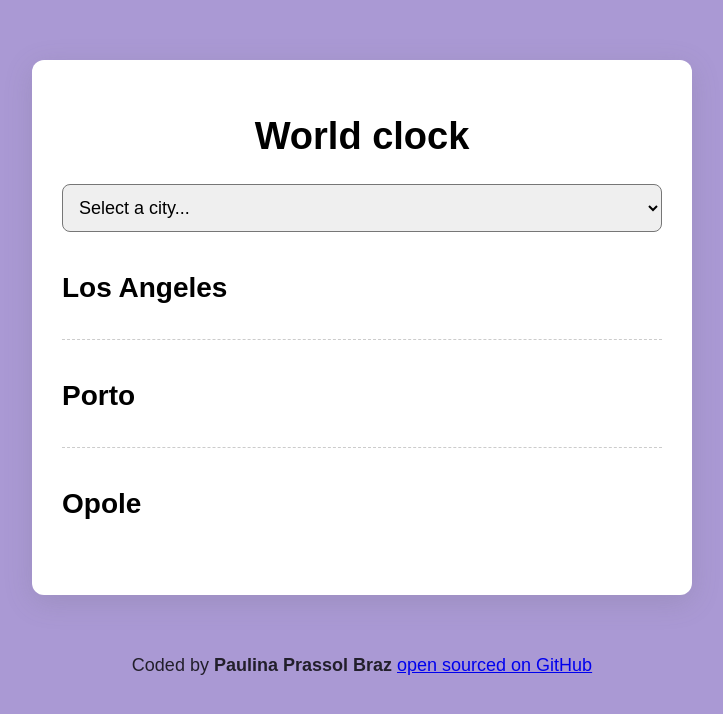
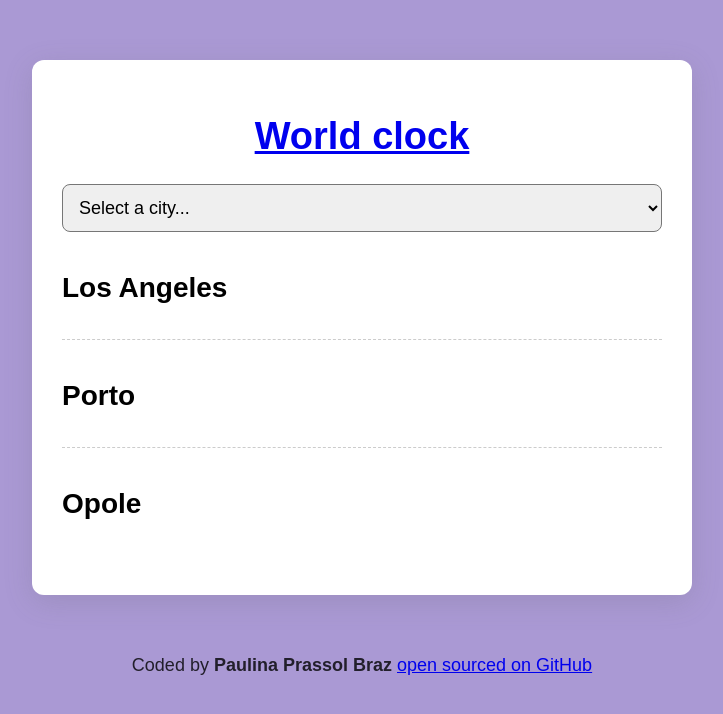
Before and after one commit to PaulinaBraz/World-Clock-Project, a plain HTML site: page index.html in a window 1280 px wide. Shown: the whole page, without its empty margins (278-1001 px from the left). Drawn offline with nearby package versions, Linux system fonts and the light colour scheme; a script that the page names is missing.

Commit message:
Added link to h1

```diff
--- a/index.html
+++ b/index.html
@@ -11,7 +11,7 @@
   </head>
   <body>
     <div class="container">
-      <h1>World clock</h1>
+      <h1><a href="index.html">World clock</a></h1>
       <select id="city">
         <option value="">Select a city...</option>
         <option value="current">My current location</option>
```
